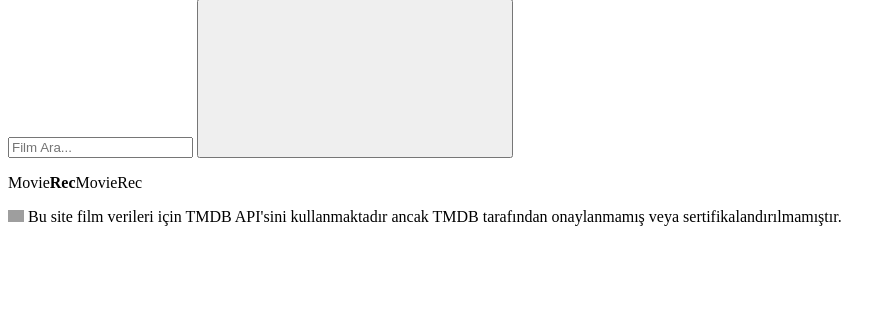
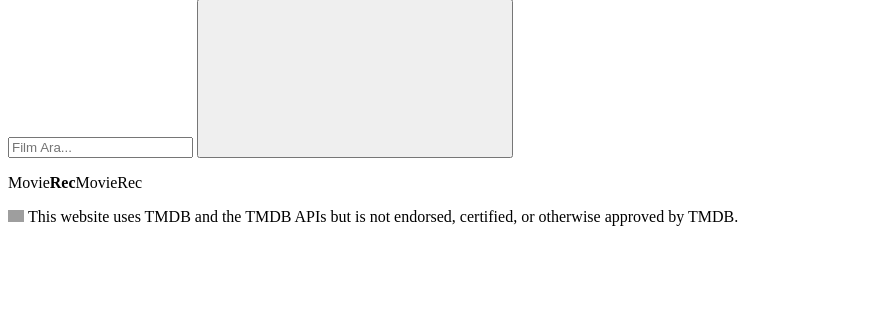
Before and after one commit to alimustafaekmen/Movie-Recommendation, a Python web app: template templates/base.html in a window 1280 px wide. Shown: the part 358-668 px from the top of the page, without its empty margins (0-891 px from the left). Run offline with Jinja, Linux system fonts and the light colour scheme; the template is opened without the code that fills it, so the values that code supplies are empty; grey boxes are pictures that could not be loaded.

Commit message:
Use TMDB's current attribution notice

```diff
--- a/templates/base.html
+++ b/templates/base.html
@@ -65,7 +65,8 @@
                 <a href="https://www.themoviedb.org/" target="_blank" rel="noopener noreferrer"><img
                         src="https://www.themoviedb.org/assets/2/v4/logos/v2/blue_short-8e7b30f73a4020692ccca9c88bafe5dcb6f8a62a4c6bc55cd9ba82bb2cd95f6c.svg"
                         height="12" alt="The Movie Database (TMDB)"></a>
-                Bu site film verileri için TMDB API'sini kullanmaktadır ancak TMDB tarafından onaylanmamış veya sertifikalandırılmamıştır.
+                {# TMDB's API terms (section 3) ask for this exact English notice. #}
+                <span lang="en">This website uses TMDB and the TMDB APIs but is not endorsed, certified, or otherwise approved by TMDB.</span>
             </p>
         </div>
     </footer>
```
Also changed, not shown: README.tr.md (+1 -1 lines), tests/test_layout.py (+6 -1 lines), README.md.
